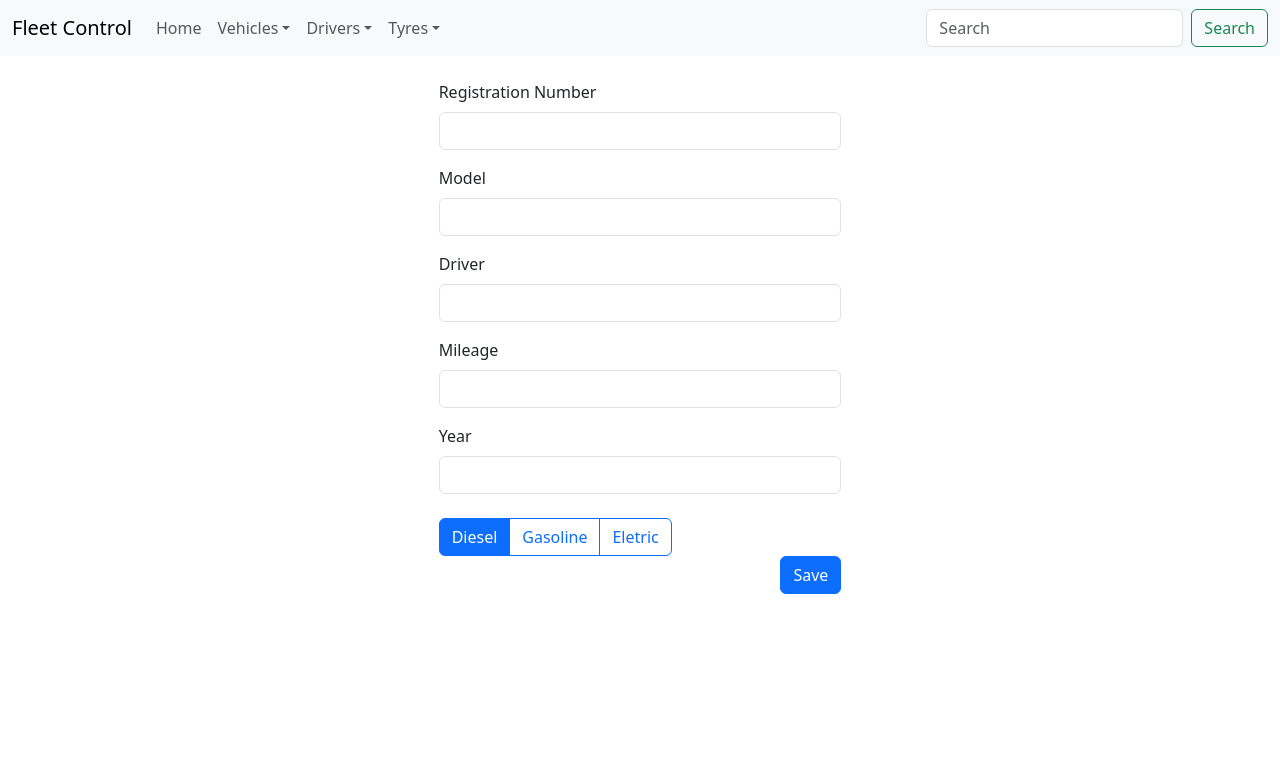
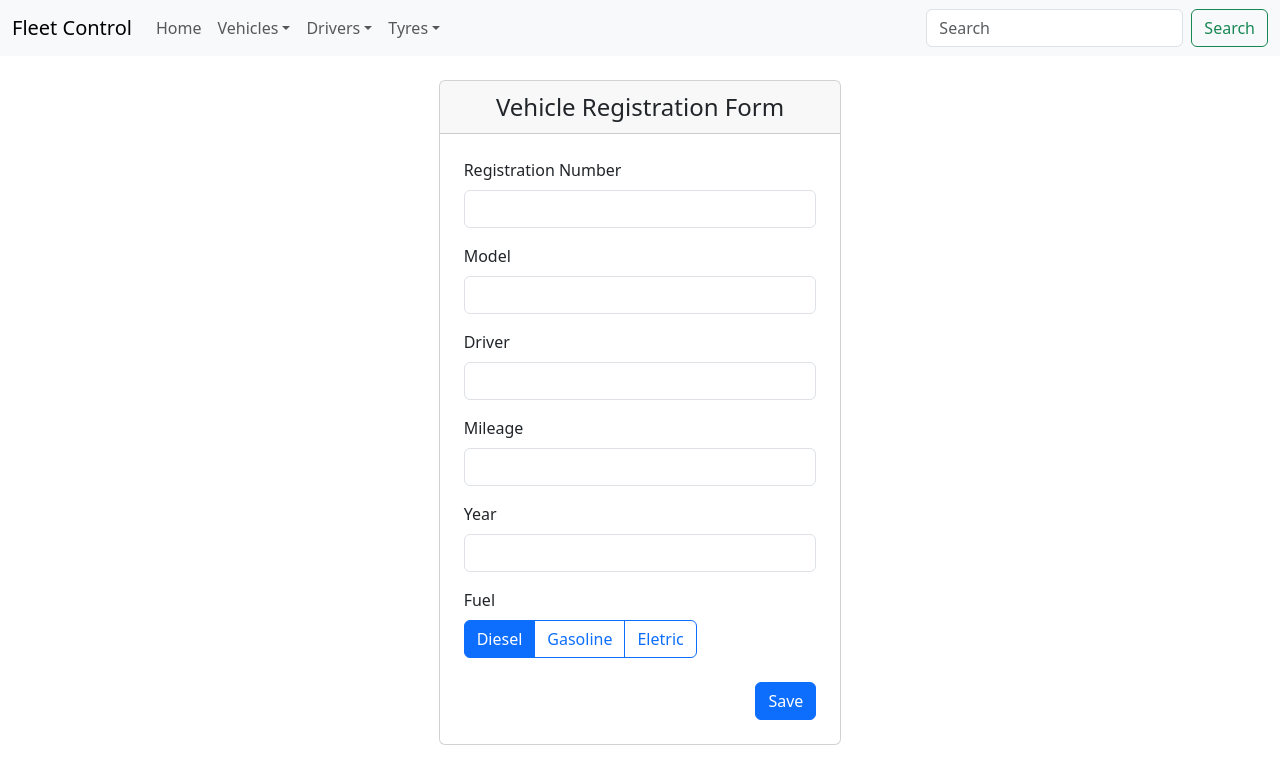
Before and after one commit to denisonkolling/fleet-control-ui, a React (Vite) app: page /register-vehicle in a window 1280 px wide. Shown: the top 784 px of the page. Built offline with nearby package versions, Linux system fonts and the light colour scheme.

Commit message:
style: vehicle registration form

```diff
--- a/src/pages/AddDriver.jsx
+++ b/src/pages/AddDriver.jsx
@@ -44,7 +44,7 @@ const AddDriver = () => {
 			<NavbarSystem />
 			<Container className='mt-4 col-md-4'>
 				<Card>
-				<CardHeader className='text-center fs-4'>Drivers Registration Form</CardHeader>
+				<CardHeader className='text-center fs-4'>Driver Registration Form</CardHeader>
 				<Container className='p-4'>
 				<Form onSubmit={handleSubmit}>
 					<Form.Group className="mb-3" controlId="name">
--- a/src/pages/AddVehicle.jsx
+++ b/src/pages/AddVehicle.jsx
@@ -1,9 +1,10 @@
 import { React, useState } from 'react';
-import { Form, Button, Container } from 'react-bootstrap';
+import { Form, Button, Container, Card } from 'react-bootstrap';
 import vehicleService from '../service/vehicle.service';
 import NavbarSystem from '../components/Navbar';
 import ButtonGroup from 'react-bootstrap/ButtonGroup';
 import ToggleButton from 'react-bootstrap/ToggleButton';
+import CardHeader from 'react-bootstrap/esm/CardHeader';
 
 const AddVehicle = () => {
 	const [vehicle, setVehicle] = useState({
@@ -44,7 +45,10 @@ const AddVehicle = () => {
 	return (
 		<>
 			<NavbarSystem />
-			<Container className='col-4 mt-4'>
+			<Container className='mt-4 col-md-4'>
+			<Card>
+				<CardHeader className='text-center fs-4'>Vehicle Registration Form</CardHeader>
+				<Container className='p-4'>
 				<Form onSubmit={handleSubmit}>
 					<Form.Group className="mb-3" controlId="name">
 						<Form.Label>Registration Number</Form.Label>
@@ -97,7 +101,8 @@ const AddVehicle = () => {
 						/>
 					</Form.Group>
 
-					<ButtonGroup className='mt-2'>
+					<Form.Label>Fuel</Form.Label><br></br>
+					<ButtonGroup>
 						{radios.map((radio, idx) => (
 							<ToggleButton
 								key={idx}
@@ -113,13 +118,15 @@ const AddVehicle = () => {
 						))}
 					</ButtonGroup>
 
-					<div className="d-flex justify-content-end">
+					<div className="d-flex justify-content-end mt-4">
 						<Button variant="primary" type="submit">
 							Save
 						</Button>
 					</div>
 
 				</Form>
+				</Container>
+				</Card>
 			</Container>
 		</>
 	);
```
